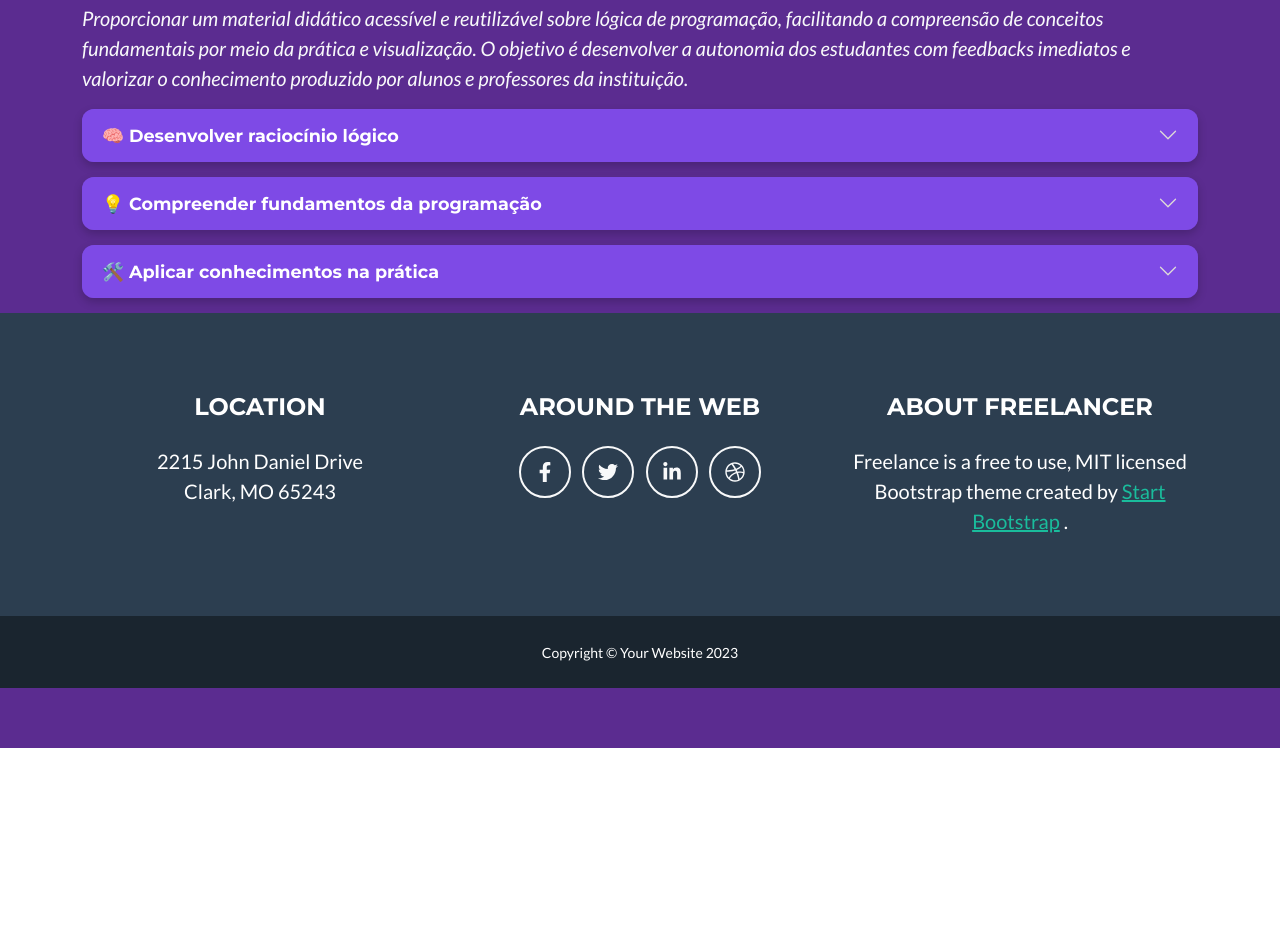
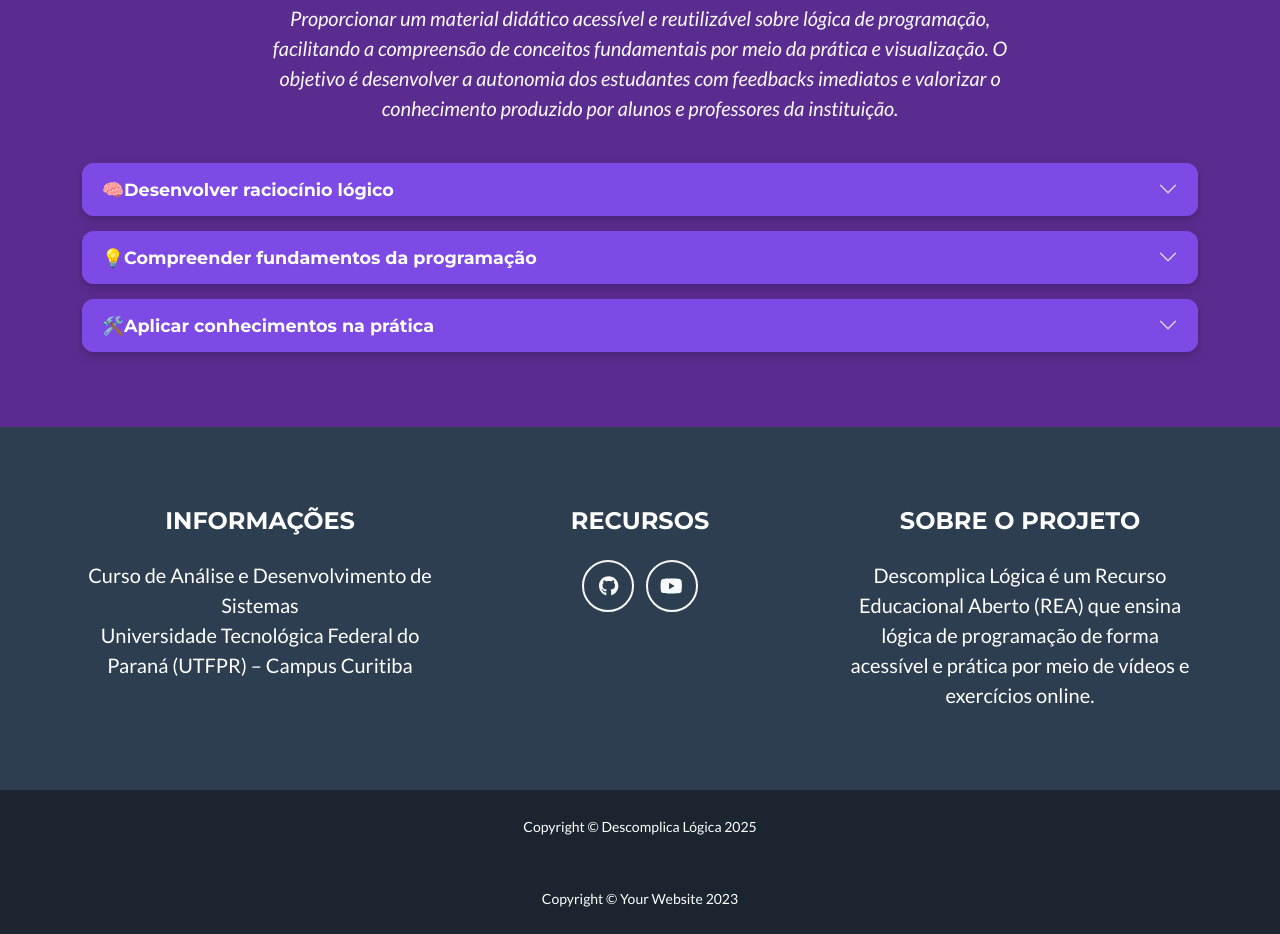
Before and after one commit to juliocovary/Implementacao-rea, a plain HTML site: page index.html in a window 1280 px wide. Shown: the part 1780-2714 px from the top of the page. Before the commit the page ends 2528 px from the top, so only its background shows below. Drawn offline with nearby package versions, Linux system fonts and the light colour scheme.

Commit message:
Update index.html

```diff
--- a/index.html
+++ b/index.html
@@ -152,15 +152,23 @@
 <section class="page-section bg-primary text-white mb-0" id="about">
   <div class="container text-white">
     <h2 class="page-section-heading text-center text-uppercase mb-5">🎯 Objetivos Educacionais</h2>
+
+    <!-- Texto centralizado, mas ocupando mais largura -->
+    <div class="row justify-content-center">
+      <div class="col-md-8 text-center">
         <p class="fs-5 fst-italic text-light">
           Proporcionar um material didático acessível e reutilizável sobre lógica de programação, facilitando a compreensão de conceitos fundamentais por meio da prática e visualização. O objetivo é desenvolver a autonomia dos estudantes com feedbacks imediatos e valorizar o conhecimento produzido por alunos e professores da instituição.
         </p>
-    <div class="accordion accordion-custom" id="objetivosAccordion">
+      </div>
+    </div>
+
+    <!-- Accordion -->
+    <div class="accordion accordion-custom mt-4" id="objetivosAccordion">
       <!-- Objetivo 1 -->
       <div class="accordion-item custom-item">
         <h2 class="accordion-header">
-          <button class="accordion-button custom-btn collapsed" type="button" data-bs-toggle="collapse" data-bs-target="#objetivo1">
-            🧠 Desenvolver raciocínio lógico
+          <button class="accordion-button custom-btn collapsed text-start" type="button" data-bs-toggle="collapse" data-bs-target="#objetivo1">
+            <span style="color: #ADD8E6;">🧠</span> Desenvolver raciocínio lógico
           </button>
         </h2>
         <div id="objetivo1" class="accordion-collapse collapse" data-bs-parent="#objetivosAccordion">
@@ -178,8 +186,8 @@
       <!-- Objetivo 2 -->
       <div class="accordion-item custom-item">
         <h2 class="accordion-header">
-          <button class="accordion-button custom-btn collapsed" type="button" data-bs-toggle="collapse" data-bs-target="#objetivo2">
-            💡 Compreender fundamentos da programação
+          <button class="accordion-button custom-btn collapsed text-start" type="button" data-bs-toggle="collapse" data-bs-target="#objetivo2">
+            <span style="color: #ADD8E6;">💡</span> Compreender fundamentos da programação
           </button>
         </h2>
         <div id="objetivo2" class="accordion-collapse collapse" data-bs-parent="#objetivosAccordion">
@@ -197,8 +205,8 @@
       <!-- Objetivo 3 -->
       <div class="accordion-item custom-item">
         <h2 class="accordion-header">
-          <button class="accordion-button custom-btn collapsed" type="button" data-bs-toggle="collapse" data-bs-target="#objetivo3">
-            🛠️ Aplicar conhecimentos na prática
+          <button class="accordion-button custom-btn collapsed text-start" type="button" data-bs-toggle="collapse" data-bs-target="#objetivo3">
+            <span style="color: #ADD8E6;">🛠️</span> Aplicar conhecimentos na prática
           </button>
         </h2>
         <div id="objetivo3" class="accordion-collapse collapse" data-bs-parent="#objetivosAccordion">
@@ -214,39 +222,44 @@
       </div>
     </div>
   </div>
+</section>
         <!-- Footer-->
  <footer class="footer text-center">
   <div class="container">
     <div class="row">
-                    <!-- Footer Location-->
+      <!-- Localização / Curso -->
       <div class="col-lg-4 mb-5 mb-lg-0">
-                        <h4 class="text-uppercase mb-4">Location</h4>
+        <h4 class="text-uppercase mb-4">Informações</h4>
         <p class="lead mb-0">
-                            2215 John Daniel Drive
-                            <br />
-                            Clark, MO 65243
+          Curso de Análise e Desenvolvimento de Sistemas<br />
+          Universidade Tecnológica Federal do Paraná (UTFPR) – Campus Curitiba
         </p>
       </div>
-                    <!-- Footer Social Icons-->
+
+      <!-- Redes ou Repositórios -->
       <div class="col-lg-4 mb-5 mb-lg-0">
-                        <h4 class="text-uppercase mb-4">Around the Web</h4>
-                        <a class="btn btn-outline-light btn-social mx-1" href="#!"><i class="fab fa-fw fa-facebook-f"></i></a>
-                        <a class="btn btn-outline-light btn-social mx-1" href="#!"><i class="fab fa-fw fa-twitter"></i></a>
-                        <a class="btn btn-outline-light btn-social mx-1" href="#!"><i class="fab fa-fw fa-linkedin-in"></i></a>
-                        <a class="btn btn-outline-light btn-social mx-1" href="#!"><i class="fab fa-fw fa-dribbble"></i></a>
+        <h4 class="text-uppercase mb-4">Recursos</h4>
+        <a class="btn btn-outline-light btn-social mx-1" href="https://github.com/juliocovary/rea-descomplica-logica" target="_blank" title="Repositório no GitHub">
+          <i class="fab fa-github"></i>
+        </a>
+        <a class="btn btn-outline-light btn-social mx-1" href="https://www.youtube.com/@descomplicalogica" target="_blank" title="Canal no YouTube">
+          <i class="fab fa-youtube"></i>
+        </a>
       </div>
-                    <!-- Footer About Text-->
+
+      <!-- Sobre o Projeto -->
       <div class="col-lg-4">
-                        <h4 class="text-uppercase mb-4">About Freelancer</h4>
+        <h4 class="text-uppercase mb-4">Sobre o Projeto</h4>
         <p class="lead mb-0">
-                            Freelance is a free to use, MIT licensed Bootstrap theme created by
-                            <a href="http://startbootstrap.com">Start Bootstrap</a>
-                            .
+          Descomplica Lógica é um Recurso Educacional Aberto (REA) que ensina lógica de programação de forma acessível e prática por meio de vídeos e exercícios online.
         </p>
       </div>
     </div>
   </div>
 </footer>
+<div class="copyright py-4 text-center text-white">
+    <div class="container"><small>Copyright &copy; Descomplica Lógica 2025</small></div>
+</div>
         <!-- Copyright Section-->
         <div class="copyright py-4 text-center text-white">
             <div class="container"><small>Copyright &copy; Your Website 2023</small></div>
```
Lines whose indentation alone changed are shown as unchanged.
